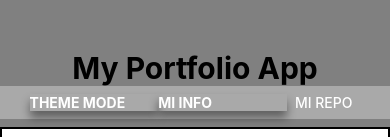
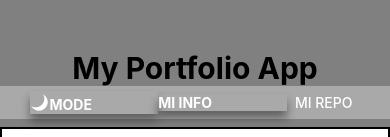
Before and after one commit to AlvaroNegrin/PGL-App-Modificada, a React Native app in the folder app-modificada/: screen / in a window 390 px wide. Shown: the top 137 px of the page. Built offline with nearby package versions, Linux system fonts and the light colour scheme.

Commit message:
feat(): Add icon to the button color mode

```diff
--- a/app-modificada/components/Header.tsx
+++ b/app-modificada/components/Header.tsx
@@ -2,6 +2,8 @@ import React from 'react'
 import { View, Text, Pressable, Button } from 'react-native'
 import { setMainStyles} from '../styles/MainStyles'
 import { Theme } from '../styles/ColorThemes'
+import Entypo from '@expo/vector-icons/Entypo';
+
 
 type HeaderProps = {
     title: string
@@ -20,7 +22,10 @@ export const Header = (props: HeaderProps) => {
         <Text style={styles.headerTitle}>{title}</Text>
         <View style={styles.buttonsContainer}>
         <Pressable style={styles.buttonWrapper} onPress={handleThemeMode}>
-          <Text style={{...styles.buttonText, ...styles.shadowEffect}}>Theme Mode</Text>
+          <Text style={{...styles.buttonText, ...styles.shadowEffect}}>
+            <Entypo style={styles.buttonText} name={isDarkMode ? "light-up" : "moon"} size={20}  />
+            Mode
+          </Text>
         </Pressable>
         <Pressable style={styles.buttonWrapper} onPress={onPressInfo}>
           <Text style={{...styles.buttonText, ...styles.shadowEffect}}>Mi info</Text>
```
